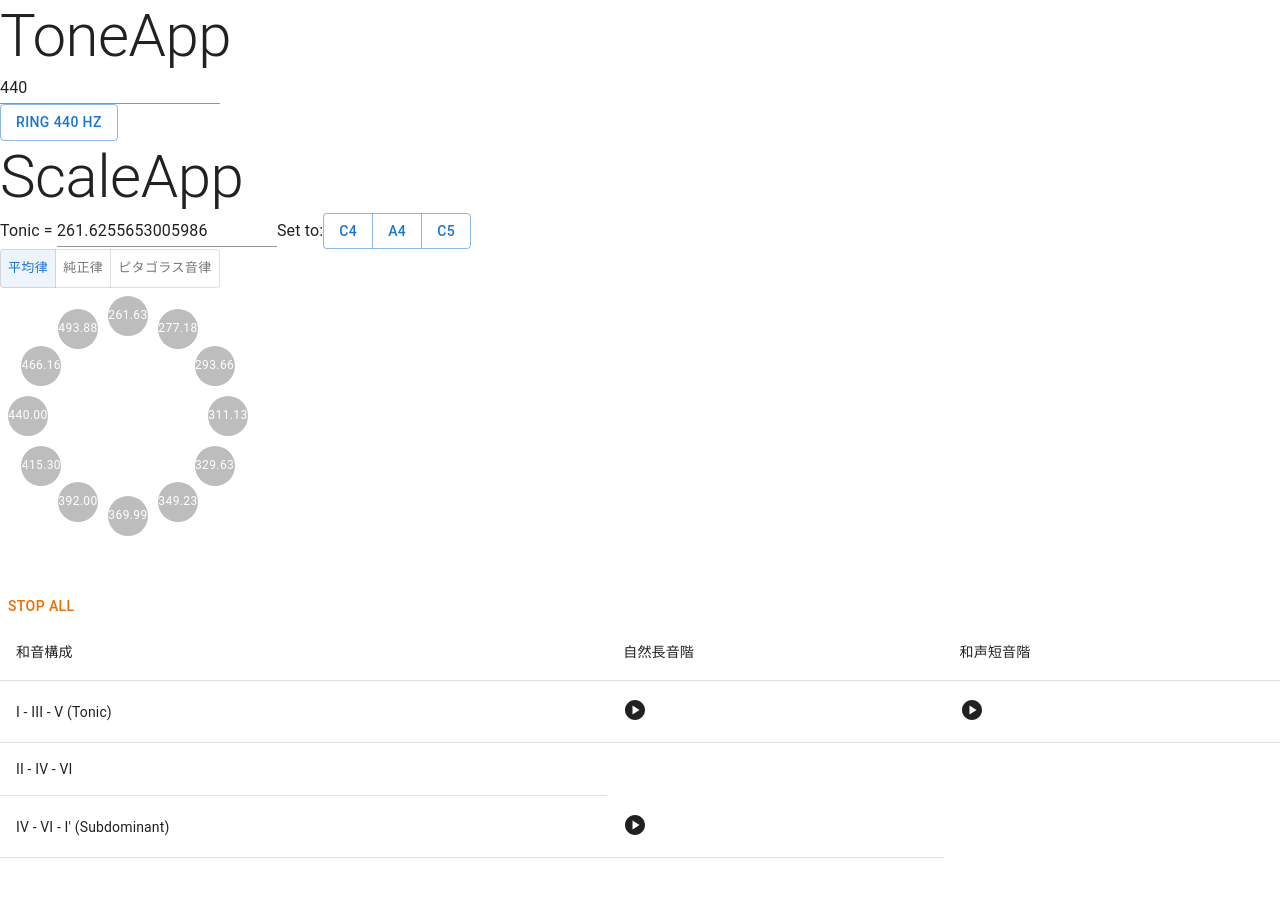
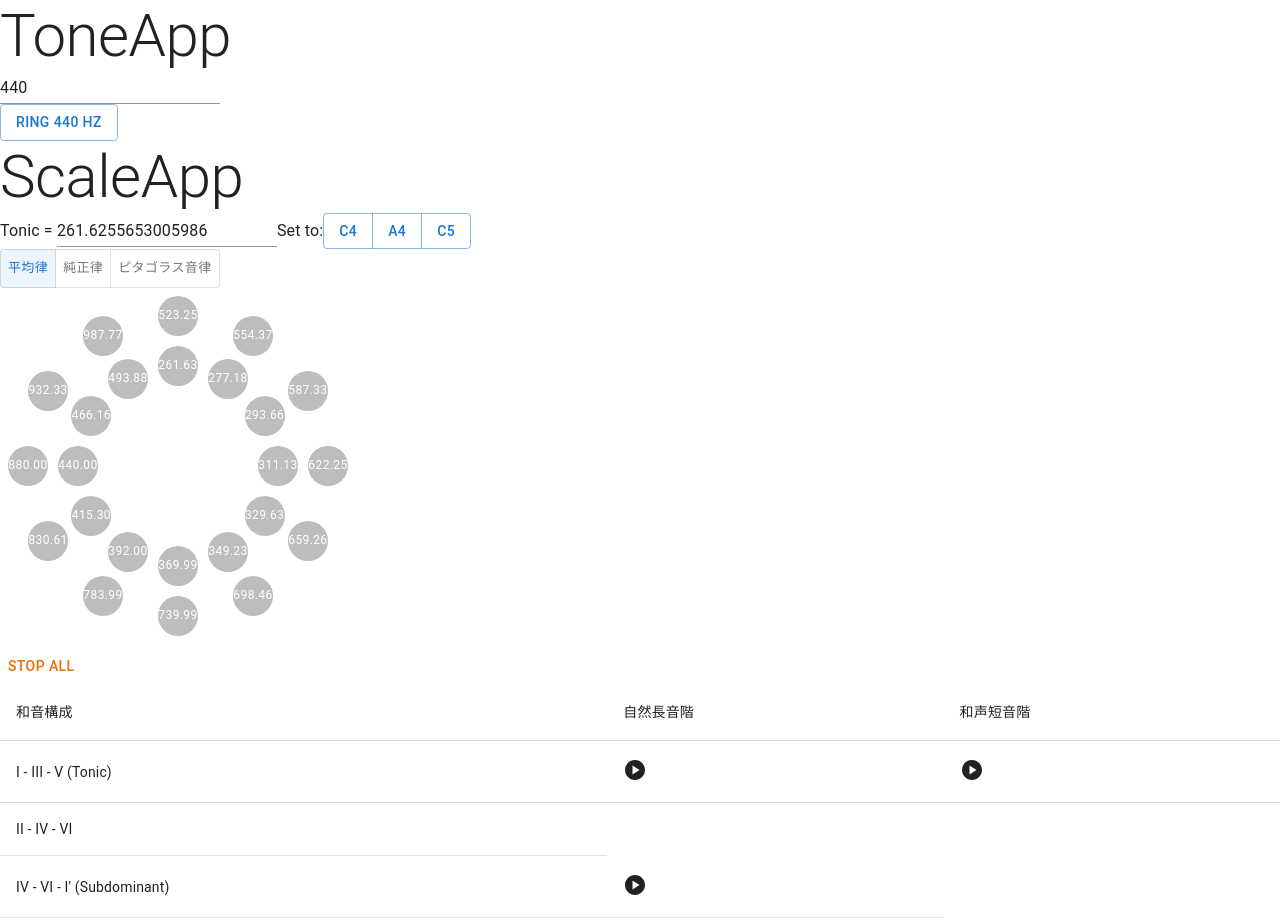
Before and after one commit to showkami/music_theory_webapp, a React (Create React App) app: page / in a window 1280 px wide. Before the commit the page ends 858 px from the top, so only its background shows below. Built offline with nearby package versions, Linux system fonts and the light colour scheme.

Commit message:
Dodecagonを2オクターブに

```diff
--- a/src/component/DodecagonOscillators.tsx
+++ b/src/component/DodecagonOscillators.tsx
@@ -1,35 +1,46 @@
 import OscillatorButton from "./OscillatorButton.tsx";
 import {Box} from "@mui/material";
 import React, {useState} from "react";
+
+/**
+ * 座標
+ */
+type Cordinate = {x: number, y: number};
 
 type DodecagonOscillatorsProps = {
   freqs: number[],
   isSoundOnList: boolean[],
   setIsSoundOnList: Function,
-  isEmphMajorScale?: boolean,
-  isEmphMinorScale?: boolean,
 }
 
 export default function DodecagonOscillators(props: DodecagonOscillatorsProps) {
-  const isEmphMajorScale: boolean = props.isEmphMajorScale ? props.isEmphMajorScale : false;
-  const isEmphMinorScale: boolean = props.isEmphMinorScale ? props.isEmphMinorScale : false;
-
-  const idx: number[] = Array.from({ length: 12 }, (_, i) => i);
+  const idx: number[] = Array.from({ length: props.freqs.length }, (_, i) => i);
 
   const radius: number = 100;
+  const pointRelPositions: Cordinate[] = idx.map((_, i) => {
+    const angle = (2 * Math.PI / 12) * i;
+    return {
+      x: + (1 + 0.5 * Math.floor(i / 12)) * radius * Math.sin(angle),
+      y: - (1 + 0.5 * Math.floor(i / 12)) * radius * Math.cos(angle),
+    }
+  });
+  const width = Math.max(...pointRelPositions.map(p => p.x)) - Math.min(...pointRelPositions.map(p => p.x));
+  const height = Math.max(...pointRelPositions.map(p => p.y)) - Math.min(...pointRelPositions.map(p => p.y));
+  const origin: Cordinate = {x: width / 2, y: height / 2};
+  const pointAbsPositions: Cordinate[] = pointRelPositions.map(relPos => {
+    return {
+      x: origin.x + relPos.x,
+      y: origin.y + relPos.y,
+    }
+  });
+
   return (
-    <Box width={radius * 2} height={radius * 3} style={{'position': 'relative'}} >
+    <Box width={width*1.2} height={height*1.2} style={{'position': 'relative'}} >
       {/* 親で position 指定をしておくことで、子要素の位置指定を、親領域内での座標でできる https://qiita.com/ikm/items/c20f0afb2e6c74fd807d */}
+      {/* width, height は必要な分の1.2倍だけ余計に取っておく */}
 
       {
-        idx.map((_, i) => {
-          // i 番目のボタンを打つ
-
-          const angle = (i * Math.PI) / 6;
-          const cx = radius + radius * Math.sin(angle);
-          const cy = radius - radius * Math.cos(angle);
-          const positionStyle: {} = {'position': 'absolute', 'top': cy, 'left': cx};
-
+        pointAbsPositions.map((point, i) => {
           return (
             <OscillatorButton
               freq={props.freqs[i]}
@@ -41,7 +52,7 @@ export default function DodecagonOscillators(props: DodecagonOscillatorsProps) {
               }}
               label={props.freqs[i].toFixed(2)}
               buttonType={"CircleButton"}
-              buttonProps={{style: positionStyle}}
+              buttonProps={{style: {'position': 'absolute', 'top': point.y, 'left': point.x}}}
             />
           )
         })
--- a/src/scale/ScaleApp.tsx
+++ b/src/scale/ScaleApp.tsx
@@ -26,7 +26,7 @@ export default function ScaleApp() {
   const [tonicFreq, setTonicFreq] = useState<number>(440 * 2 ** (-9/12));
   const [temperament, setTemperament] = useState<Temperament>("equal")
 
-  const idx: number[] = Array.from({ length: 12 }, (_, i) => i);
+  const idx: number[] = Array.from({ length: 24 }, (_, i) => i);
 
   //const [freqs, setFreqs] = useState<number[]>([]);
   const freqs = useMemo(() => {
```
